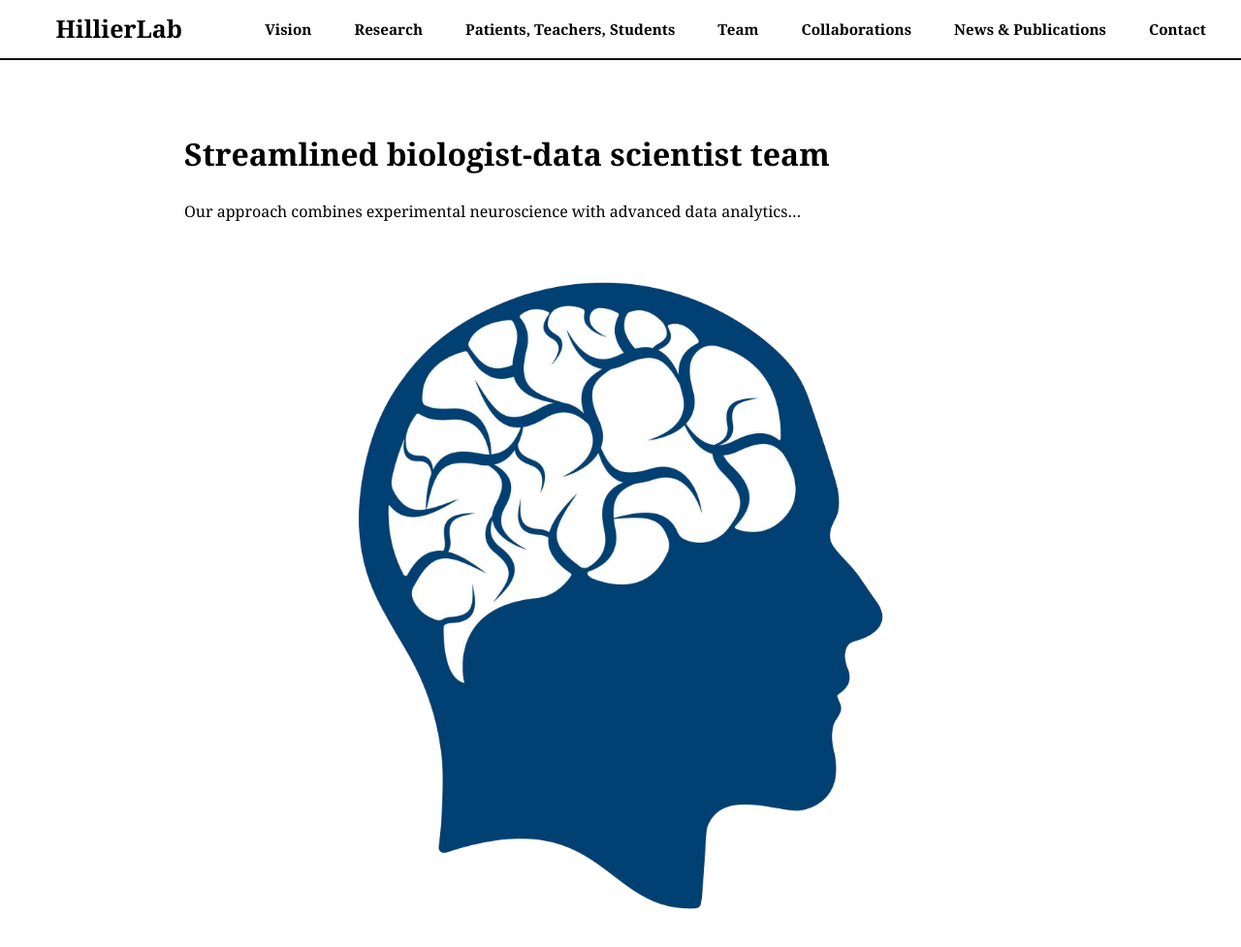
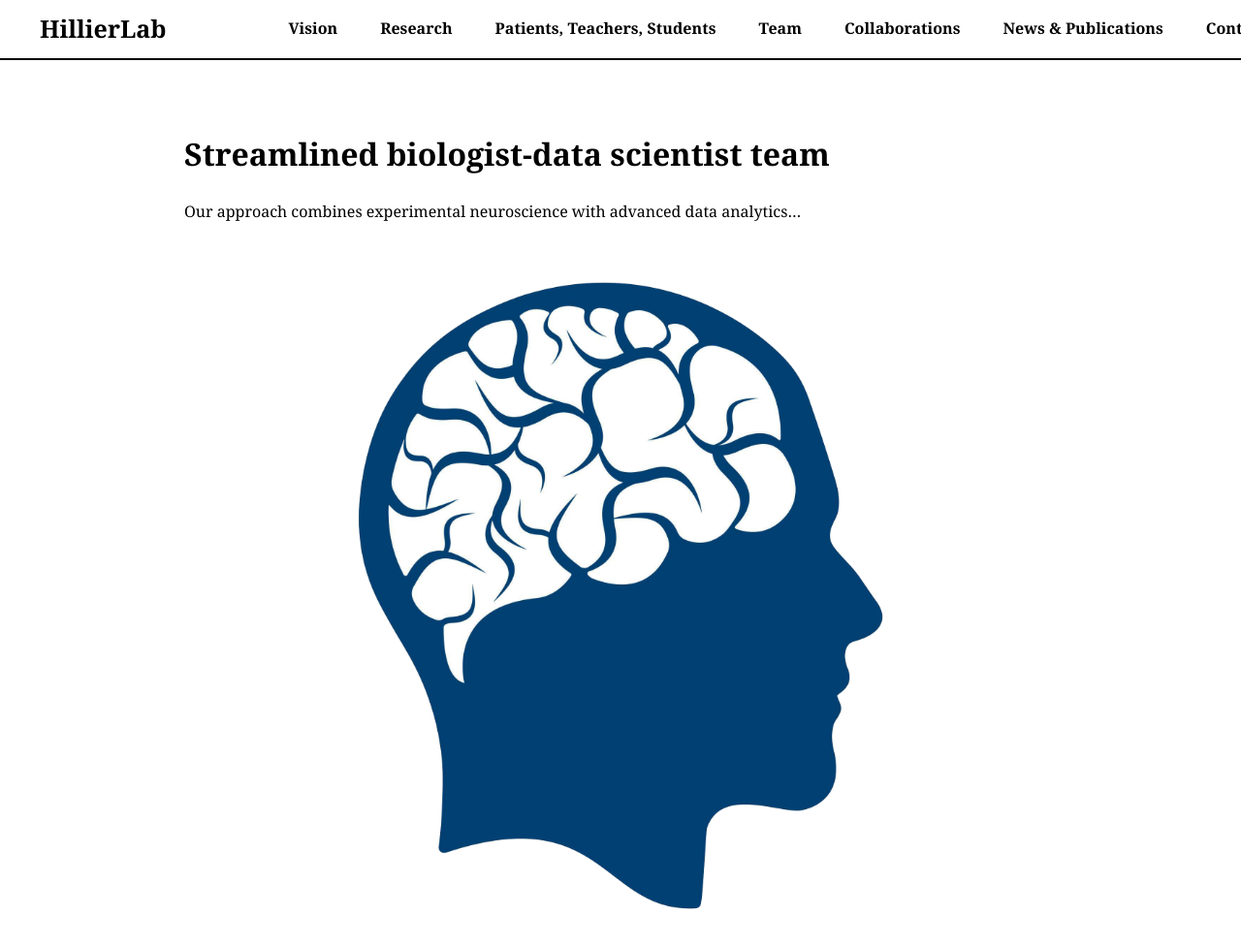
Before and after one commit to dzsano/rottenbillerdavid.github.io, a Jekyll site: the page built from streamlined.md, in a window 1280 px wide and 1028 px high. Shown: the top 977 px of the window at 97% size. Built offline with Jekyll 4.4.1, drawn with Linux system fonts in a browser that asks for light colours.

Commit message:
Update page.html

```diff
--- a/_layouts/page.html
+++ b/_layouts/page.html
@@ -36,58 +36,51 @@ nav .brand {
   font-weight: bold;
   font-size: 1.25rem;
   transform: scale(1.25);
-  transform-origin: left center;
   text-decoration: none;
   color: inherit;
   padding: 8px 14px;
-  border-radius: 4px;
   transition: all 0.3s ease;
 }
 
-nav .brand:hover {
-  background: #000;
-  color: #fff;
-}
+nav .brand:hover { background: #000; color: #fff; }
 
-.nav-links {
-  display: flex;
-  justify-content: flex-end;
-  align-items: center;
-  gap: 1rem;
-  flex-grow: 1;
-  margin-left: 2rem;
-  padding-right: calc(1.5rem + 38px);
-  box-sizing: border-box;
-}
+.nav-links { display: flex; gap: 1rem; }
 
 .nav-links a {
   color: inherit;
   text-decoration: none;
   font-weight: bold;
-  font-size: 0.95rem;
   padding: 8px 14px;
-  border-radius: 4px;
   transition: all 0.3s ease;
 }
+.nav-links a:hover { background: #000; color: #fff; }
 
-.nav-links a:hover {
+/* ✅ Happy mode consistency */
+body.happy {
+  background: #fff;
+  color: #000;
+}
+body.happy nav {
+  background: #fff;
+  color: #000;
+  border-bottom: 2px solid #000;
+}
+body.happy nav a:hover {
   background: #000;
   color: #fff;
 }
 
-nav a:focus { outline: none !important; }
-
-/* -------- CONTENT -------- */
+/* CONTENT */
 main {
   max-width: 900px;
-  margin: 0 auto;
+  margin: auto;
+  text-align: left;
   padding: 2rem;
-  text-align: left;
 }
 main img {
-  display: block;
   max-width: 700px;
   width: 90%;
+  display: block;
   margin: 2rem auto;
   border-radius: 10px;
 }
```
Also changed, not shown: other parts of _layouts/page.html (+8 -1 lines).
